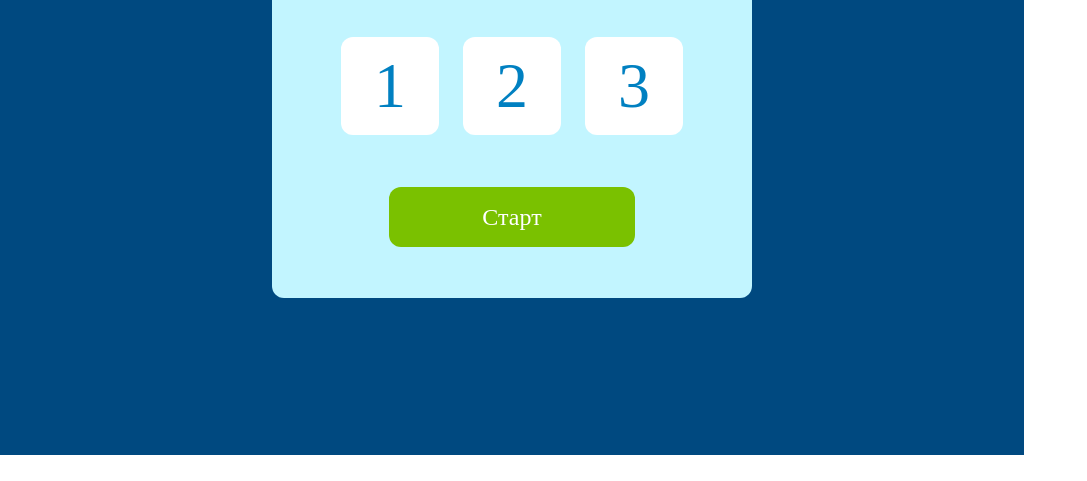
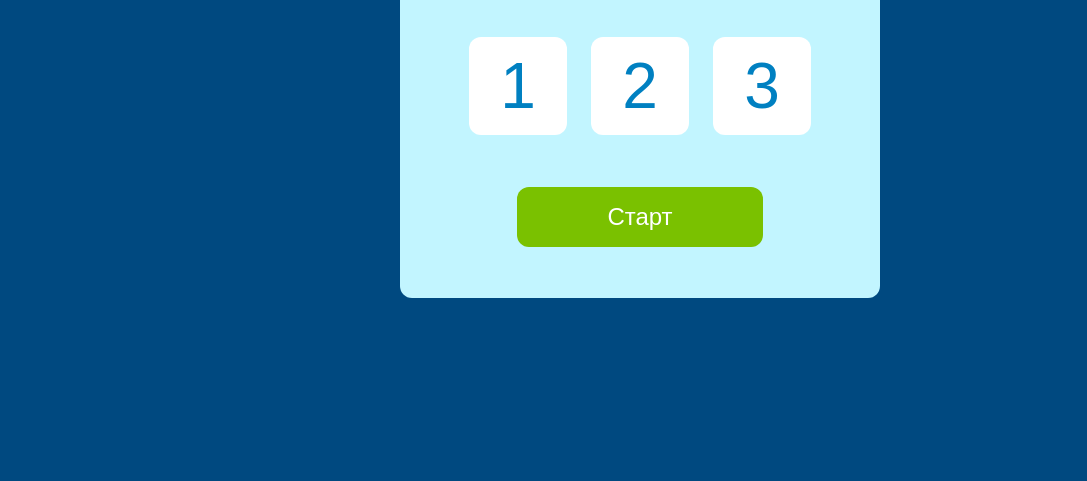
Before and after one commit to PolinaGogolashvili/3d-course-hw, a plain HTML site: page index.html in a window 1280 px wide. Shown: the part 319-800 px from the top of the page, without its empty margins (0-1087 px from the left). Drawn offline with Linux system fonts and the light colour scheme.

Commit message:
Changed styles

```diff
--- a/styles.css
+++ b/styles.css
@@ -1,6 +1,15 @@
 * {
   margin: 0;
   padding: 0;
+}
+
+body {
+  font-family: "StratosSkyeng", sans-serif;
+  font-style: normal;
+  background-color: #004980;
+  display: flex;
+  align-items: center;
+  justify-content: center;
 }
 
 .main {
@@ -11,6 +20,7 @@
   justify-content: center;
   align-items: center;
 }
+
 .container {
   width: 480px;
   height: 460px;
```
